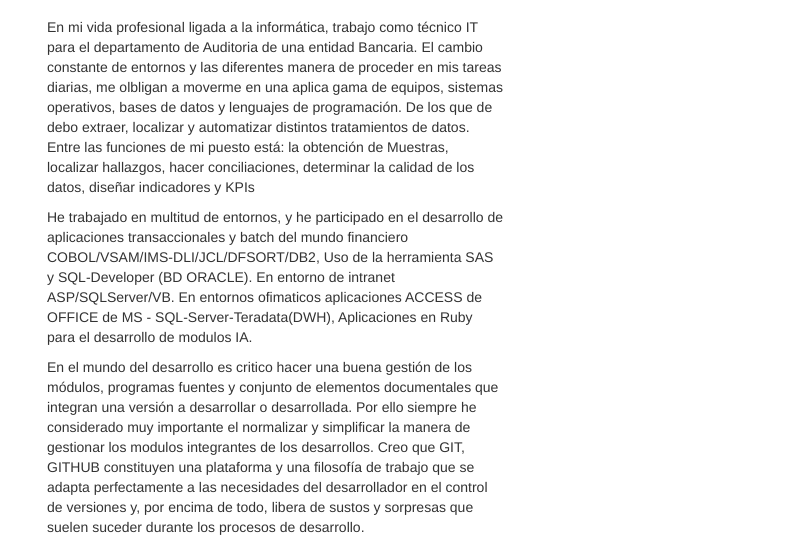
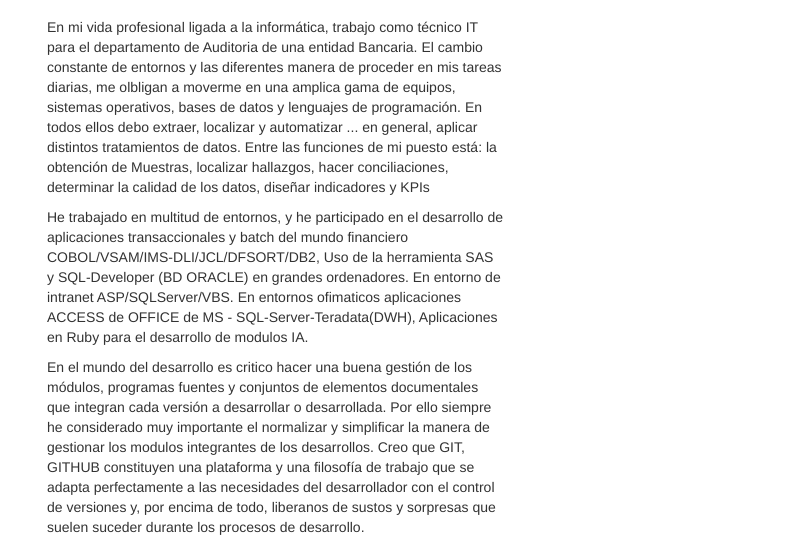
Before and after one commit to jaime64/jaime64.github.io, a plain HTML site: page index.html in a window 1280 px wide. Shown: the part 234-788 px from the top of the page, without its empty margins (243-1036 px from the left). Drawn offline with nearby package versions, Linux system fonts and the light colour scheme.

Commit message:
Version 1.6

```diff
--- a/index.html
+++ b/index.html
@@ -41,10 +41,10 @@
       <div class='row'>
         <div class='col-sm-8'>
           <br>
-          <p>En mi vida profesional ligada a la informática, trabajo como técnico IT para el departamento de Auditoria de una entidad Bancaria. El cambio constante de entornos y las diferentes manera de proceder en mis tareas diarias, me olbligan a moverme en una aplica gama de equipos, sistemas operativos, bases de datos y lenguajes de programación. De los que de debo extraer, localizar y automatizar distintos tratamientos de datos. Entre las funciones de mi puesto está: la obtención de Muestras, localizar hallazgos, hacer conciliaciones, determinar la calidad de los datos, diseñar indicadores y KPIs </p>
+          <p>En mi vida profesional ligada a la informática, trabajo como técnico IT para el departamento de Auditoria de una entidad Bancaria. El cambio constante de entornos y las diferentes manera de proceder en mis tareas diarias, me olbligan a moverme en una amplica gama de equipos, sistemas operativos, bases de datos y lenguajes de programación. En todos ellos debo extraer, localizar y automatizar ... en general, aplicar distintos tratamientos de datos. Entre las funciones de mi puesto está: la obtención de Muestras, localizar hallazgos, hacer conciliaciones, determinar la calidad de los datos, diseñar indicadores y KPIs </p>
 
-          <p> He trabajado en multitud de entornos, y he participado en el desarrollo de aplicaciones transaccionales y batch del mundo financiero COBOL/VSAM/IMS-DLI/JCL/DFSORT/DB2, Uso de la herramienta SAS y SQL-Developer (BD ORACLE). En entorno de intranet ASP/SQLServer/VB. En entornos ofimaticos aplicaciones ACCESS de OFFICE de MS - SQL-Server-Teradata(DWH), Aplicaciones en Ruby para el desarrollo de modulos IA.
-          <p> En el mundo del desarrollo es critico hacer una buena gestión de los módulos, programas fuentes y conjunto de elementos documentales que integran una versión  a desarrollar o desarrollada. Por ello siempre he considerado muy importante el normalizar y simplificar la manera de gestionar los modulos integrantes de los desarrollos. Creo que GIT, GITHUB constituyen una plataforma y una filosofía de trabajo que se adapta perfectamente a las necesidades del desarrollador en el control de versiones y, por encima de todo,  libera de sustos y sorpresas que suelen suceder durante los procesos de desarrollo.</p>
+          <p> He trabajado en multitud de entornos, y he participado en el desarrollo de aplicaciones transaccionales y batch del mundo financiero COBOL/VSAM/IMS-DLI/JCL/DFSORT/DB2, Uso de la herramienta SAS y SQL-Developer (BD ORACLE) en grandes ordenadores. En entorno de intranet ASP/SQLServer/VBS. En entornos ofimaticos aplicaciones ACCESS de OFFICE de MS - SQL-Server-Teradata(DWH), Aplicaciones en Ruby para el desarrollo de modulos IA.
+          <p> En el mundo del desarrollo es critico hacer una buena gestión de los módulos, programas fuentes y conjuntos de elementos documentales que integran cada versión a desarrollar o desarrollada. Por ello siempre he considerado muy importante el normalizar y simplificar la manera de gestionar los modulos integrantes de los desarrollos. Creo que GIT, GITHUB constituyen una plataforma y una filosofía de trabajo que se adapta perfectamente a las necesidades del desarrollador con el control de versiones y, por encima de todo,  liberanos de sustos y sorpresas que suelen suceder durante los procesos de desarrollo.</p>
 
           <h3>Cursos</h3>
           <table class='table table-striped'>
```
